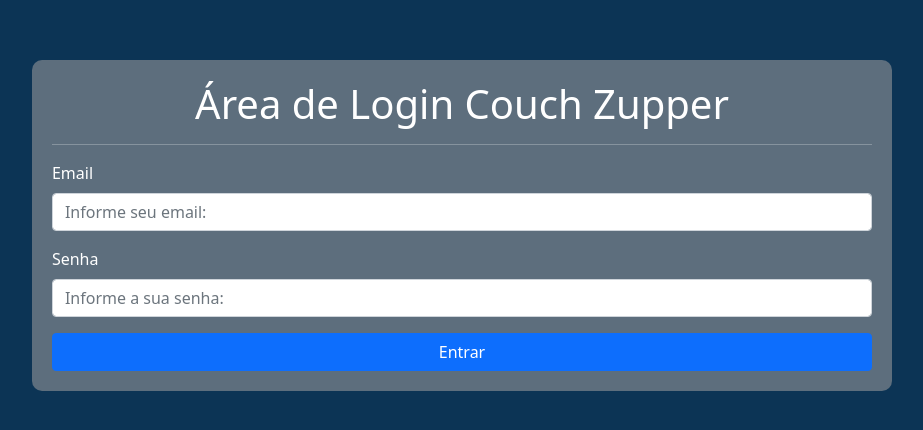
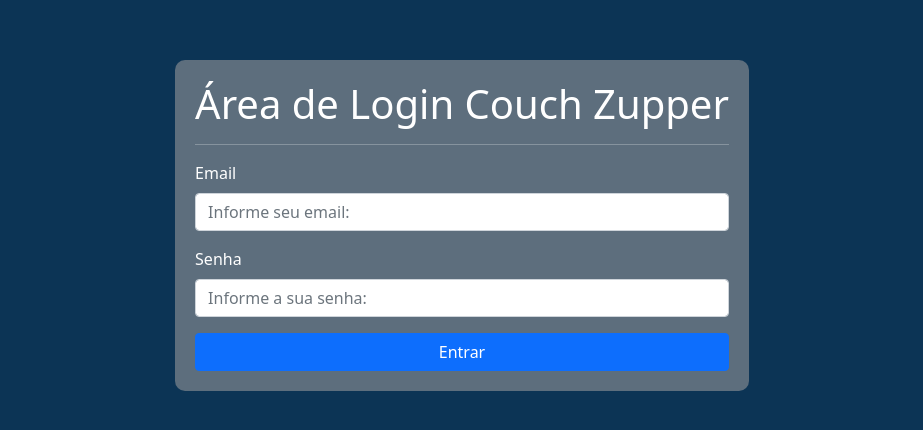
Before and after one commit to souzadbr/ProjetoEstrelasFinal-Front, a React (Create React App) app: page / in a window 1280 px wide. Shown: the part 166-596 px from the top of the page, without its empty margins (178-1101 px from the left). Built offline with nearby package versions, Linux system fonts and the light colour scheme.

Commit message:
refactor:modificar configuiração css página login

```diff
--- a/src/App.css
+++ b/src/App.css
@@ -39,7 +39,7 @@
     border-radius: 10px;
     margin: 200px 300px;
 
-    min-width: 70%;
+    min-width: 15%;
 
 
     color: rgb(255, 255, 255);
```
